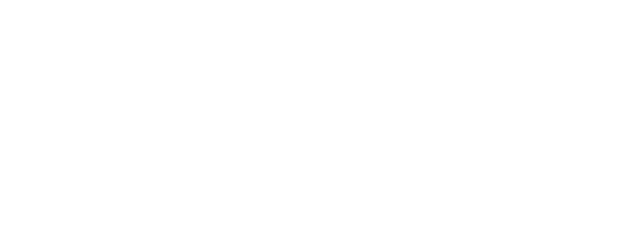
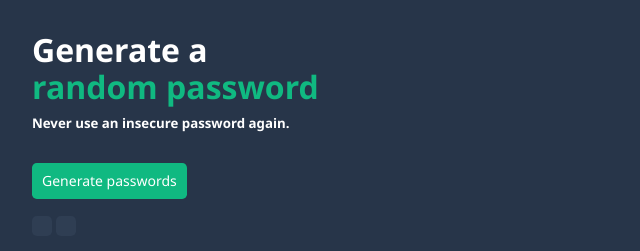
Before and after one commit to domtjong/Password-Generator, a website built with Vite: page index.html in a window 1280 px wide. Shown: the whole page, without its empty margins (0-640 px from the left). Built offline with nearby package versions, Linux system fonts and the light colour scheme.

Commit message:
updated skeleton

```diff
--- a/index.css
+++ b/index.css
@@ -1,3 +1,41 @@
 body {
+    margin: 32px;
+    color: white;
+    background-color: #273549;
+    font-family: 'Segoe UI', Tahoma, Geneva, Verdana, sans-serif
+
+}
+
+h1 {
     margin: 0;
 }
+
+h5 {
+    margin: 0px;
+    margin-bottom: 32px;
+}
+
+button {
+    border: none;
+    border-radius: 0.3rem;
+    margin-bottom: 12px;
+    font-size: 14px;
+    background-color: #2F3E53;
+    color: #10B981;
+    padding: 10px;
+    font-family: 'Segoe UI', Tahoma, Geneva, Verdana, sans-serif
+}
+
+#generate-el {
+    color: white;
+    background-color: #10B981;
+}
+
+.green {
+    color: #10B981;
+    margin-bottom: 10px
+}
+
+.passwords {
+    align-items: center;
+}
--- a/index.html
+++ b/index.html
@@ -3,7 +3,14 @@
         <link rel="stylesheet" href="index.css">
     </head>
     <body>
-        <h1></h1>
+        <h1>Generate a</h1>
+        <h1 class="green">random password</h1>
+        <h5>Never use an insecure password again.</h5>
+        <button id="generate-el" onclick="generatePassword()">Generate passwords</button>
+        <div>
+            <button id="passwordOne-el" onclick="copyPasswordOne()"></button>
+            <button id="passwordTwo-el" onclick="copyPasswordTwo()"></button>
+        </div>
         <script src="index.js"></script>
     </body>
 </html>
--- a/index.js
+++ b/index.js
@@ -1,2 +1,29 @@
 const characters = ["A","B","C","D","E","F","G","H","I","J","K","L","M","N","O","P","Q","R","S","T","U","V","W","X","Y","Z","a","b","c","d","e","f","g","h","i","j","k","l","m","n","o","p","q","r","s","t","u","v","w","x","y","z", "0", "1", "2", "3", "4", "5", "6", "7", "8", "9","~","`","!","@","#","$","%","^","&","*","(",")","_","-","+","=","{","[","}","]",",","|",":",";","<",">",".","?",
 "/"];
+
+let password = ""
+let passwordOne = document.getElementById("passwordOne-el")
+let passwordTwo = document.getElementById("passwordTwo-el")
+
+function renderPassword() {
+      for (let i = 0; i < 15; i++) {
+        let char = Math.floor(Math.random() * characters.length)
+        password += characters[char]
+      }
+      return password
+}
+
+function generatePassword() {
+    password = ""
+    passwordOne.textContent = renderPassword()
+    password = ""
+    passwordTwo.textContent = renderPassword()
+}
+
+function copyPasswordOne() {
+    navigator.clipboard.writeText(passwordOne.textContent)
+}
+
+function copyPasswordTwo() {
+    document.getElementById("passwordTwo-el")
+}
```
Also changed, not shown: README.md.
